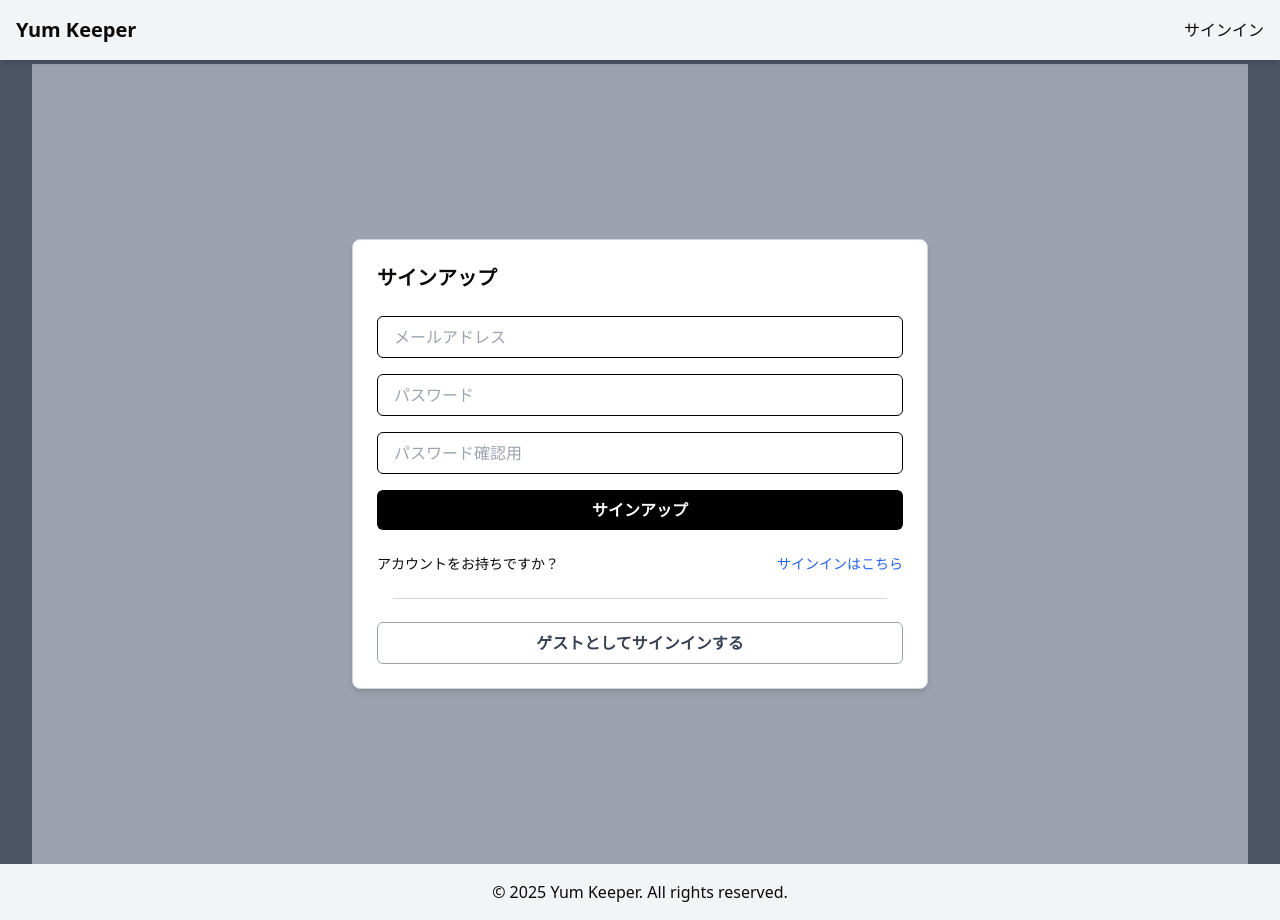
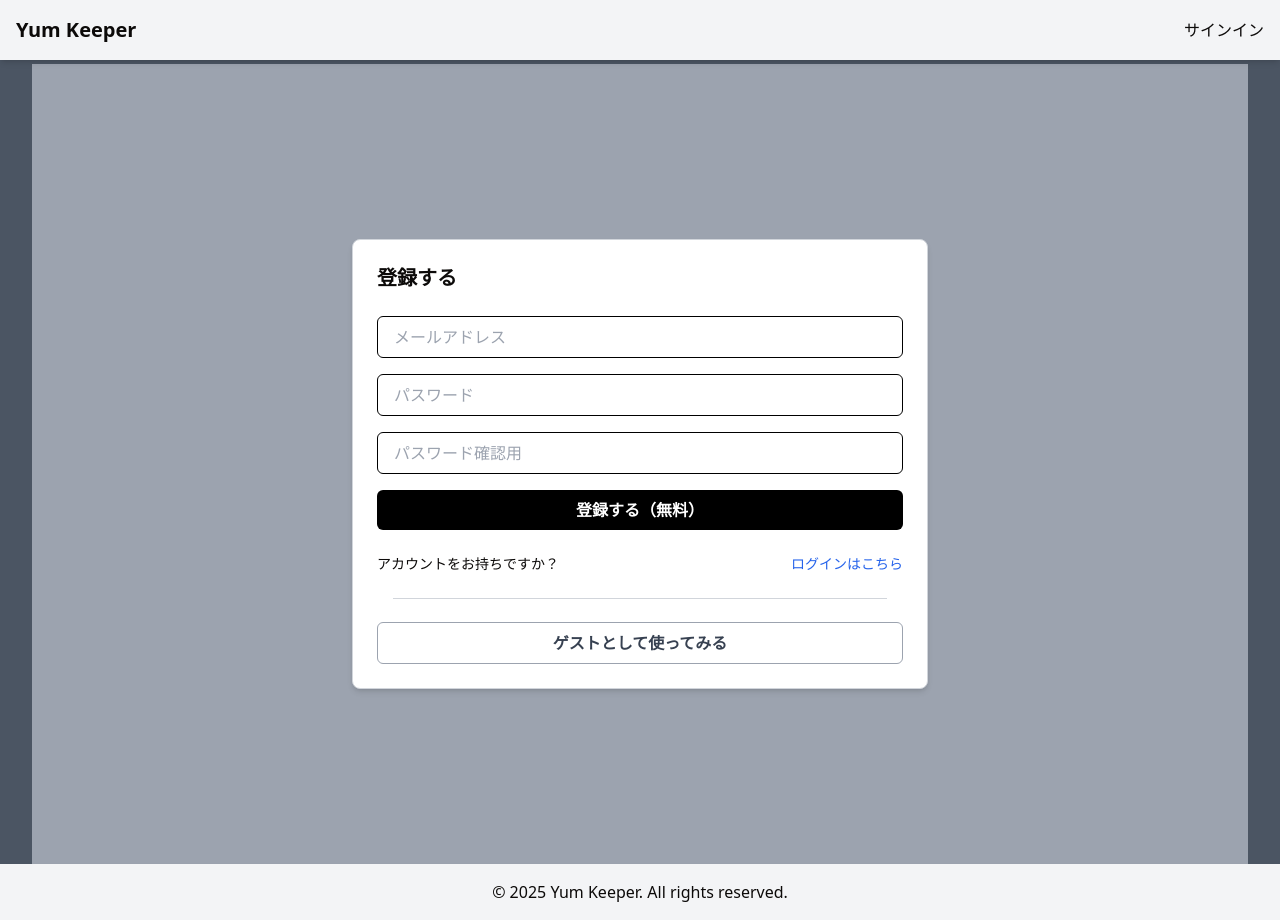
Before and after one commit to y4tk8/yumkeeper_frontend, a Next.js app: page /signup in a window 1280 px wide. Built offline with nearby package versions, Linux system fonts and the light colour scheme; no server answers.

Commit message:
chore: サインアップのエラーハンドルとAPIリクエスト用のカスタムフックを追加 #113

```diff
--- a/src/app/(auth)/signup/page.tsx
+++ b/src/app/(auth)/signup/page.tsx
@@ -2,7 +2,9 @@
 
 import { useState } from "react";
 import { useRouter } from "next/navigation";
-import { apiRequest } from "@/lib/apiClient";
+import { useApiClient } from "@/hooks/useApiClient";
+import { useClientErrorHandler } from "@/hooks/useClientErrorHandler";
+import { showSuccessToast } from "@/components/ui/shadcn/sonner";
 import Link from "next/link";
 import InputField from "@/components/ui/InputField";
 import Button from "@/components/ui/Button";
@@ -12,6 +14,9 @@ export default function SingUpPage() {
   const [password, setPassword] = useState("");
   const [passwordConfirmation, setPasswordConfirmation] = useState("");
   const [isSubmitting, setIsSubmitting] = useState(false);
+
+  const { request } = useApiClient();
+  const { handleClientError } = useClientErrorHandler();
   const router = useRouter();
 
   // サインアップ処理
@@ -21,16 +26,25 @@ export default function SingUpPage() {
 
     setIsSubmitting(true);
 
+    const payload = {
+      email,
+      password,
+      password_confirmation: passwordConfirmation,
+    };
+
     try {
-      await apiRequest("/api/v1/auth", "POST", {
-        email,
-        password,
-        password_confirmation: passwordConfirmation,
-      });
+      const res = await request("/api/v1/auth", "POST", payload);
 
-      router.push("/verify-account");
-    } catch (error) {
-      console.error("サインアップエラー", error);
+      if (res.ok) {
+        showSuccessToast("登録ありがとうございます。認証メールを送信しましたのでご確認ください。");
+        router.push("/verify-account");
+      } else {
+        handleClientError(res.status);
+      }
+    } catch (e) {
+      if (process.env.NODE_ENV !== "production") {
+        console.error("APIエラー:", e);
+      }
     } finally {
       setIsSubmitting(false);
     }
@@ -38,7 +52,7 @@ export default function SingUpPage() {
 
   return (
     <div className="space-y-6">
-      <h2 className="text-xl font-semibold">サインアップ</h2>
+      <h2 className="text-xl font-semibold">登録する</h2>
 
       <form onSubmit={handleSubmit} className="space-y-4">
         <InputField
@@ -64,14 +78,14 @@ export default function SingUpPage() {
         />
 
         <Button type="submit" fullWidth disabled={isSubmitting}>
-          {isSubmitting ? "処理中..." : "サインアップ"}
+          {isSubmitting ? "処理中..." : "登録する（無料）"}
         </Button>
       </form>
 
       <div className="flex justify-between text-sm">
         <span>アカウントをお持ちですか？</span>
         <Link href="/signin" className="text-blue-600 hover:underline">
-          サインインはこちら
+          ログインはこちら
         </Link>
       </div>
 
@@ -81,7 +95,7 @@ export default function SingUpPage() {
       </div>
 
       <Button type="button" variant="outline" fullWidth>
-        ゲストとしてサインインする
+        ゲストとして使ってみる
       </Button>
     </div>
   );
```
